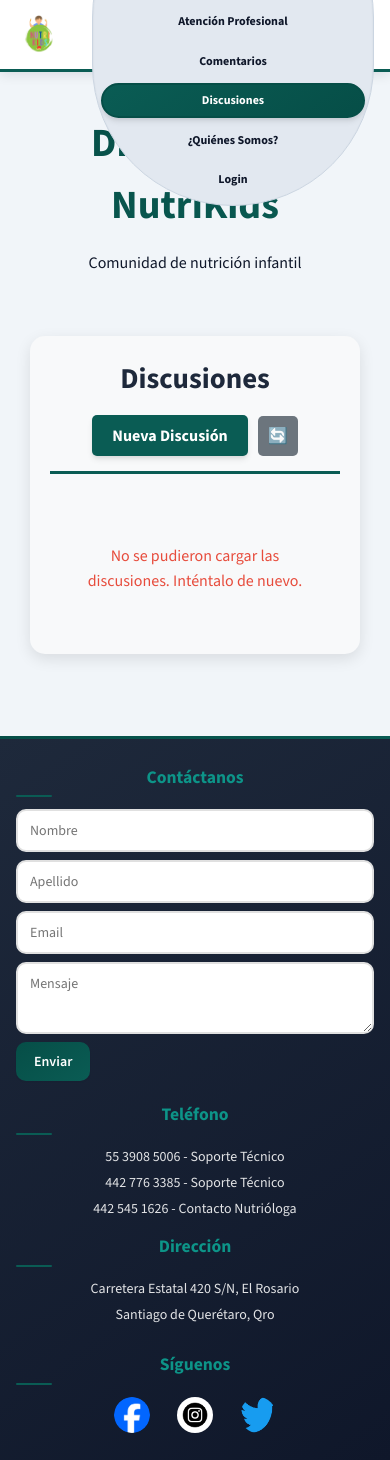
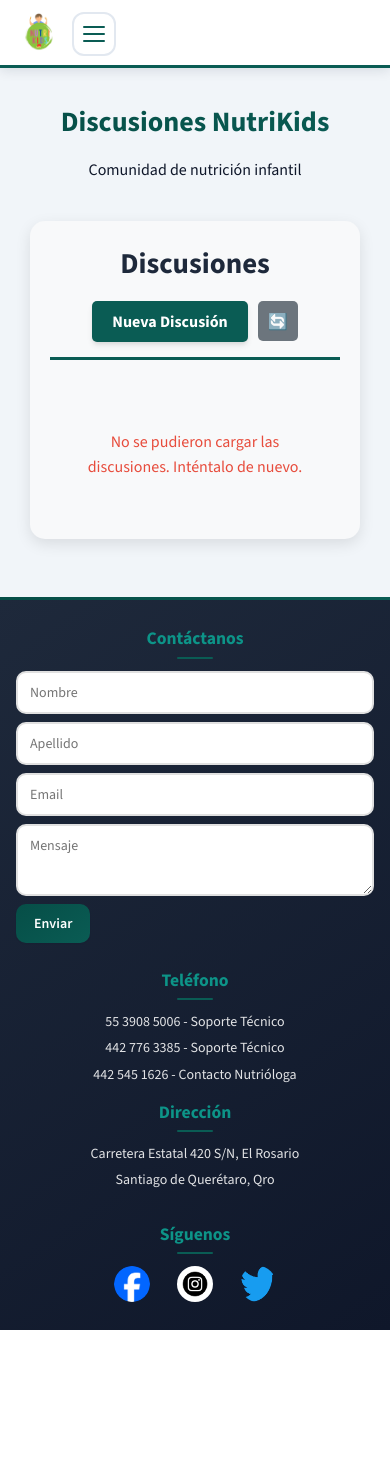
Before and after one commit to Milaneso-lab/Nutrikids-Repositorio, a Python web app: template flask/templates/Foros.html in a window 390 px wide. After the commit the page ends 1330 px from the top, so only its background shows below. Run offline with Jinja, Linux system fonts and the light colour scheme; the template is opened without the code that fills it, so the values that code supplies are empty.

Commit message:
Corregir footer pegado al fondo y diseño responsivo del sitio Flask.
Layout flex en páginas públicas, menú hamburguesa móvil y mejoras en Comentarios y Discusiones.

```diff
--- a/flask/static/CSS/style.css
+++ b/flask/static/CSS/style.css
@@ -68,6 +68,10 @@
     box-sizing: border-box;
 }
 
+html {
+    height: 100%;
+}
+
 body {
     font-family: 'Source Sans 3', sans-serif;
     font-size: 16px;
@@ -78,6 +82,7 @@ body {
     line-height: 1.55;
     overflow-x: hidden;
     -webkit-font-smoothing: antialiased;
+    min-height: 100%;
 }
 
 /* Tipografía única en sitio público */
@@ -101,6 +106,18 @@ body.public-site button {
 
 body.public-site {
     padding-top: var(--header-height);
+    min-height: 100vh;
+    min-height: 100dvh;
+    display: flex;
+    flex-direction: column;
+}
+
+/* El contenido principal crece y empuja el footer al fondo de la ventana */
+body.public-site > section,
+body.public-site > .container,
+body.public-site > main.public-page-content {
+    flex: 1 0 auto;
+    width: 100%;
 }
 
 /* Animaciones globales */
@@ -612,6 +629,50 @@ body.public-site {
 }
 
 /* Menú hamburguesa para móviles */
+.nav-toggle {
+    display: none;
+    flex-direction: column;
+    justify-content: center;
+    gap: 5px;
+    background: transparent;
+    border: 2px solid var(--bg-gray-100);
+    cursor: pointer;
+    padding: 8px;
+    border-radius: var(--border-radius);
+    transition: var(--transition);
+    width: 44px;
+    height: 44px;
+    flex-shrink: 0;
+}
+
+.nav-toggle:hover,
+.nav-toggle:focus-visible {
+    background: var(--bg-gray-100);
+    outline: none;
+}
+
+.nav-toggle span {
+    display: block;
+    width: 22px;
+    height: 2px;
+    background: var(--primary-color);
+    border-radius: 2px;
+    transition: var(--transition);
+    margin: 0 auto;
+}
+
+.nav-toggle[aria-expanded="true"] span:nth-child(1) {
+    transform: translateY(7px) rotate(45deg);
+}
+
+.nav-toggle[aria-expanded="true"] span:nth-child(2) {
+    opacity: 0;
+}
+
+.nav-toggle[aria-expanded="true"] span:nth-child(3) {
+    transform: translateY(-7px) rotate(-45deg);
+}
+
 .menu-toggle {
     display: none;
     flex-direction: column;
@@ -649,11 +710,6 @@ body.public-site {
 }
 
 @media (max-width: 768px) {
-    .header-top {
-        flex-wrap: wrap;
-        gap: 15px;
-    }
-
     .user-menu {
         order: 2;
     }
@@ -661,41 +717,6 @@ body.public-site {
     .user-menu__panel {
         right: 0;
         min-width: 220px;
-    }
-
-    .logo {
-        width: 60px;
-        height: 60px;
-    }
-
-    .menu {
-        order: 3;
-        width: 100%;
-        margin-top: 10px;
-    }
-
-    .menu ul {
-        flex-direction: column;
-        width: 100%;
-        gap: 4px;
-        padding: 8px;
-    }
-
-    .menu li {
-        width: 100%;
-    }
-
-    .menu a {
-        width: 100%;
-        text-align: center;
-        padding: 12px;
-    }
-
-    .iconos-redes {
-        order: 2;
-        width: 100%;
-        margin-top: 0;
-        padding: 8px 0;
     }
 }
 
@@ -899,7 +920,8 @@ body.public-site {
     background: var(--bg-gradient-secondary);
     color: var(--text-white);
     padding: 28px 16px 20px;
-    margin-top: 32px;
+    margin-top: auto;
+    flex-shrink: 0;
     position: relative;
     overflow: hidden;
 }
@@ -1200,7 +1222,8 @@ button[type="submit"]:active {
     gap: 30px;
     margin: 40px auto;
     max-width: 1200px;
-    padding: 0 20px;
+    padding: 24px 20px 48px;
+    align-items: flex-start;
 }
 
 .formulario-comentario {
@@ -1241,7 +1264,8 @@ button[type="submit"]:active {
 .container {
     max-width: 1200px;
     margin: 0 auto;
-    padding: 40px 20px;
+    padding: 32px 20px 48px;
+    width: 100%;
 }
 
 .forum-header {
@@ -1711,28 +1735,57 @@ body.public-site.login-page {
         --header-height: 72px;
     }
 
+    .nav-toggle {
+        display: flex;
+    }
+
     .header-top {
         flex-wrap: wrap;
         align-content: center;
         padding: 6px 0;
+        gap: 10px;
     }
 
     .menu {
-        order: 3;
+        order: 4;
         width: 100%;
+        display: none;
+        justify-content: stretch;
+    }
+
+    .menu.menu--open {
+        display: flex;
     }
 
     .menu ul {
-        justify-content: flex-start;
-        overflow-x: auto;
-        flex-wrap: nowrap;
-        max-width: 100%;
+        flex-direction: column;
+        width: 100%;
+        max-width: none;
+        overflow: visible;
+        flex-wrap: wrap;
+        border-radius: var(--border-radius-lg);
+        padding: 10px;
+    }
+
+    .menu li {
+        width: 100%;
+    }
+
+    .menu a {
+        width: 100%;
+        text-align: center;
+        padding: 12px 14px;
+        font-size: 14px;
+    }
+
+    .header-actions {
+        margin-left: auto;
     }
 }
 
 @media (max-width: 768px) {
     :root {
-        --header-height: 72px;
+        --header-height: 68px;
     }
 
     .iconos-redes.iconos-redes--compact {
@@ -1742,6 +1795,66 @@ body.public-site.login-page {
     .user-menu__avatar {
         width: 32px;
         height: 32px;
+    }
+
+    .comentarios-container {
+        flex-direction: column;
+        gap: 20px;
+        margin: 20px auto;
+        padding: 16px 16px 32px;
+    }
+
+    .formulario-comentario,
+    .lista-comentarios {
+        min-width: 0;
+        width: 100%;
+    }
+
+    .forum-header h1 {
+        font-size: 1.75em;
+    }
+
+    .forum-header {
+        margin-bottom: 28px;
+    }
+
+    .discussions-section,
+    .articles-section,
+    .forums-section {
+        padding: 20px 16px;
+    }
+
+    .section-header {
+        flex-direction: column;
+        align-items: stretch;
+        gap: 12px;
+        text-align: center;
+    }
+
+    .header-buttons {
+        justify-content: center;
+    }
+
+    .footer-container {
+        grid-template-columns: 1fr;
+        text-align: center;
+        gap: 24px;
+    }
+
+    .footer .contacto {
+        grid-column: auto;
+    }
+
+    .contacto form {
+        grid-template-columns: 1fr;
+        text-align: left;
+    }
+
+    .contacto h3::after,
+    .info h3::after,
+    .redes h3::after {
+        left: 50%;
+        transform: translateX(-50%);
     }
 }
 
--- /dev/null
+++ b/flask/static/js/public-nav.js
@@ -0,0 +1,55 @@
+(function () {
+  'use strict';
+
+  function initPublicNav() {
+    var toggle = document.getElementById('publicNavToggle');
+    var menu = document.getElementById('publicMainNav');
+    if (!toggle || !menu) {
+      return;
+    }
+
+    function closeMenu() {
+      menu.classList.remove('menu--open');
+      toggle.setAttribute('aria-expanded', 'false');
+    }
+
+    function openMenu() {
+      menu.classList.add('menu--open');
+      toggle.setAttribute('aria-expanded', 'true');
+    }
+
+    toggle.addEventListener('click', function () {
+      if (menu.classList.contains('menu--open')) {
+        closeMenu();
+      } else {
+        openMenu();
+      }
+    });
+
+    menu.querySelectorAll('a').forEach(function (link) {
+      link.addEventListener('click', function () {
+        if (window.matchMedia('(max-width: 992px)').matches) {
+          closeMenu();
+        }
+      });
+    });
+
+    document.addEventListener('keydown', function (event) {
+      if (event.key === 'Escape') {
+        closeMenu();
+      }
+    });
+
+    window.addEventListener('resize', function () {
+      if (window.innerWidth > 992) {
+        closeMenu();
+      }
+    });
+  }
+
+  if (document.readyState === 'loading') {
+    document.addEventListener('DOMContentLoaded', initPublicNav);
+  } else {
+    initPublicNav();
+  }
+})();
--- a/flask/templates/Comentarios.html
+++ b/flask/templates/Comentarios.html
@@ -231,6 +231,7 @@
 <body class="public-site">
     {% set active_page = 'comentarios' %}
     {% include 'partials/public_header.html' %}
+<main class="public-page-content">
 <section class="comentarios-container">
         <!-- Parte izquierda: Formulario para escribir comentarios -->
         <div class="formulario-comentario">
@@ -257,6 +258,7 @@
             </div>
         </div>
     </section>
+</main>
 
     <!-- Modal para ver comentario completo -->
     <div class="modal-overlay" id="modal-overlay">
--- a/flask/templates/Foros.html
+++ b/flask/templates/Foros.html
@@ -394,6 +394,7 @@
 <body class="public-site">
     {% set active_page = 'foros' %}
     {% include 'partials/public_header.html' %}
+<main class="public-page-content">
 <div class="container">
         <header class="forum-header">
             <h1><span class="highlight">Discusiones</span> NutriKids</h1>
@@ -436,6 +437,7 @@
             </section>
         </div>
     </div>
+</main>
 
     <!-- Modal para ver discusión completa -->
     <div class="modal-overlay" id="modal-overlay">
--- a/flask/templates/partials/public_header.html
+++ b/flask/templates/partials/public_header.html
@@ -5,7 +5,19 @@
             <a href="{{ url_for('index') }}" class="logo-container">
                 <img src="{{ url_for('static', filename='Imagenes/nukidslofgo-Photoroom (1).png') }}" alt="NutriKids Logo" class="logo">
             </a>
-            <nav class="menu" aria-label="Navegación principal">
+            <button
+                type="button"
+                class="nav-toggle"
+                id="publicNavToggle"
+                aria-expanded="false"
+                aria-controls="publicMainNav"
+                aria-label="Abrir menú de navegación"
+            >
+                <span></span>
+                <span></span>
+                <span></span>
+            </button>
+            <nav class="menu" id="publicMainNav" aria-label="Navegación principal">
                 <ul>
                     <li><a href="{{ url_for('index') }}" class="{% if active_page == 'index' %}active{% endif %}">Inicio</a></li>
                     <li><a href="{{ url_for('obesidad') }}" class="{% if active_page == 'obesidad' %}active{% endif %}">¿Obesidad?</a></li>
@@ -32,3 +44,4 @@
 </header>
 <script src="{{ url_for('static', filename='js/user-messages.js') }}" defer></script>
 <script src="{{ url_for('static', filename='js/user-menu.js') }}" defer></script>
+<script src="{{ url_for('static', filename='js/public-nav.js') }}" defer></script>
```
